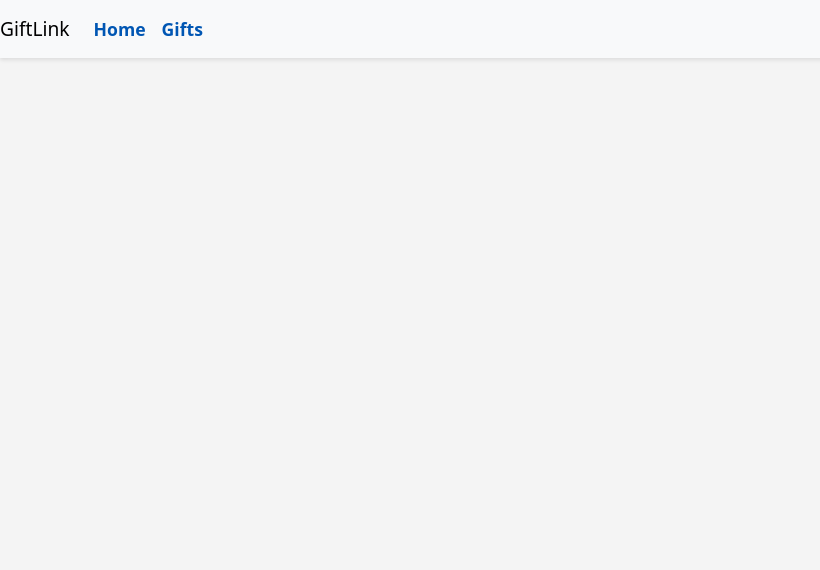
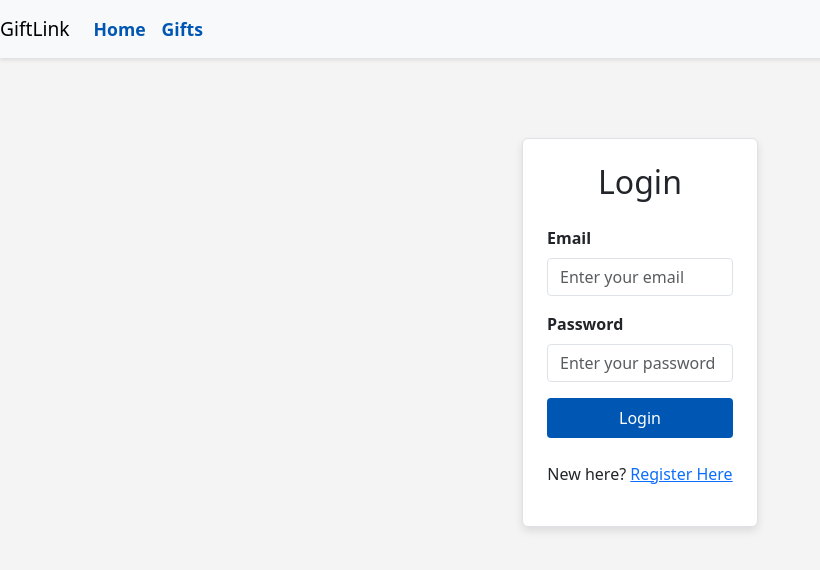
Before and after one commit to andrius-prieskienis-v1/fullstack-capstone-project, a React (Create React App) app in the folder giftlink-frontend/: page /app/login in a window 1280 px wide. Before the commit this address had no page. Shown: the top 570 px of the page, without its empty margins (0-820 px from the left). Built offline with nearby package versions, Linux system fonts and the light colour scheme.

Commit message:
Login and Register forms

```diff
--- a/giftlink-frontend/src/App.js
+++ b/giftlink-frontend/src/App.js
@@ -1,6 +1,8 @@
 import React from 'react';
 import { Routes, Route, useNavigate } from 'react-router-dom';
 import MainPage from './components/MainPage/MainPage';
+import LoginPage from './components/LoginPage/LoginPage';
+import RegisterPage from './components/RegisterPage/RegisterPage';
 import 'bootstrap/dist/css/bootstrap.min.css';
 import './App.css';
 import Navbar from './components/Navbar/Navbar';
@@ -14,6 +16,8 @@
           {/* the final code will not pass the products to every page, but each page will call the server API */}
           <Route path="/" element={<MainPage />} />
           <Route path="/app" element={<MainPage />} />
+          <Route path="/app/login" element={<LoginPage/>} />
+          <Route path="/app/register" element={<RegisterPage />} />
         </Routes>
         </>
   );
--- /dev/null
+++ b/giftlink-frontend/src/components/LoginPage/LoginPage.css
@@ -0,0 +1,44 @@
+.login-card {
+    background-color: #fff;
+    box-shadow: 0px 4px 8px rgba(0, 0, 0, 0.1);
+}
+
+.login-card .form-label {
+    font-weight: 600;
+}
+
+.login-card input {
+    border-radius: 0.25rem;
+}
+
+.login-card .btn {
+    padding: 0.5rem 1rem;
+    border-radius: 0.25rem;
+}
+
+.login-card .btn-primary {
+    background-color: #0056b3;
+    border: none;
+}
+
+.login-card .btn-secondary {
+    background-color: #dc3545;
+    border: none;
+}
+
+.login-card .text-primary {
+    color: #0056b3;
+}
+
+.login-card .text-secondary {
+    color: #6c757d;
+}
+
+/* Additional styles */
+a.text-primary:hover {
+    text-decoration: underline;
+}
+
+a.text-secondary:hover {
+    text-decoration: underline;
+}
--- /dev/null
+++ b/giftlink-frontend/src/components/LoginPage/LoginPage.js
@@ -0,0 +1,63 @@
+
+import React, { useState } from 'react';
+import './LoginPage.css';
+
+function LoginPage() {
+
+    //insert code here to create useState hook variables for email, password
+    const [email, setEmail] = useState('');
+    const [password, setPassword] = useState('');
+
+    // insert code here to create handleLogin function and include console.log
+    const handleLogin = async () => {
+        console.log("Inside handleLogin");
+	}
+
+    return (
+      <div className="container mt-5">
+        <div className="row justify-content-center">
+          <div className="col-md-6 col-lg-4">
+            <div className="login-card p-4 border rounded">
+              <h2 className="text-center mb-4 font-weight-bold">Login</h2>
+
+  		{/* insert code here to create input elements for the variables email and  password */}
+                <div className="mb-3">
+                    <label htmlFor="email" className="form-label">Email</label>
+                    <input
+                        id="email"
+                        type="email"
+                        className="form-control"
+                        placeholder="Enter your email"
+                        value={email}
+                        onChange={(e) => setEmail(e.target.value)}
+                        required={true}
+                    />
+                </div>
+                <div className="mb-3">
+                    <label htmlFor="password" className="form-label">Password</label>
+                    <input
+                        id="password"
+                        type="password"
+                        className="form-control"
+                        placeholder="Enter your password"
+                        value={password}
+                        onChange={(e) => setPassword(e.target.value)}
+                        required={true}
+                    />
+                </div>
+
+  		{/* insert code here to create a button that performs the `handleLogin` function on click */}
+                <button className="btn btn-primary w-100 mb-3" onClick={handleLogin}>Login</button>
+
+                <p className="mt-4 text-center">
+					New here? <a href="/app/register" className="text-primary">Register Here</a>
+				</p>
+
+            </div>
+          </div>
+        </div>
+      </div>
+    )
+}
+
+export default LoginPage;
--- /dev/null
+++ b/giftlink-frontend/src/components/RegisterPage/RegisterPage.css
@@ -0,0 +1,19 @@
+.register-card { background-color: #fff; box-shadow: 0px 4px 8px rgba(0, 0, 0, 0.1); }
+
+.register-card .form-label { font-weight: 600; }
+
+.register-card input { border-radius: 0.25rem; }
+
+.register-card .btn { padding: 0.5rem 1rem; border-radius: 0.25rem; }
+
+.register-card .btn-primary { background-color: #0056b3; border: none; }
+
+.register-card .btn-secondary { background-color: #dc3545; border: none; }
+
+.register-card .text-primary { color: #0056b3; }
+
+.register-card .text-secondary { color: #6c757d; }
+
+/* Additional styles */ a.text-primary:hover { text-decoration: underline; }
+
+a.text-secondary:hover { text-decoration: underline; }
```
Also changed, not shown: giftlink-frontend/src/components/RegisterPage/RegistrePage.js (added, +92 -0 lines).
